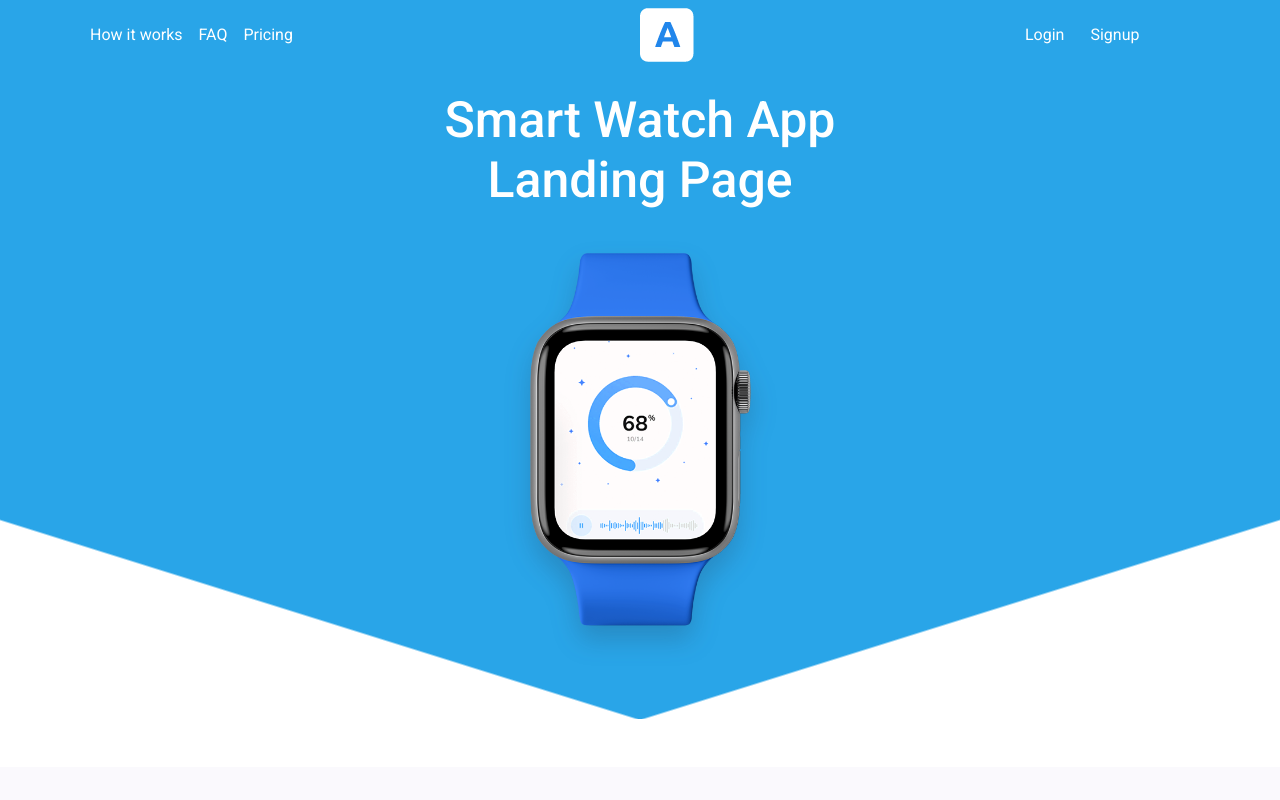
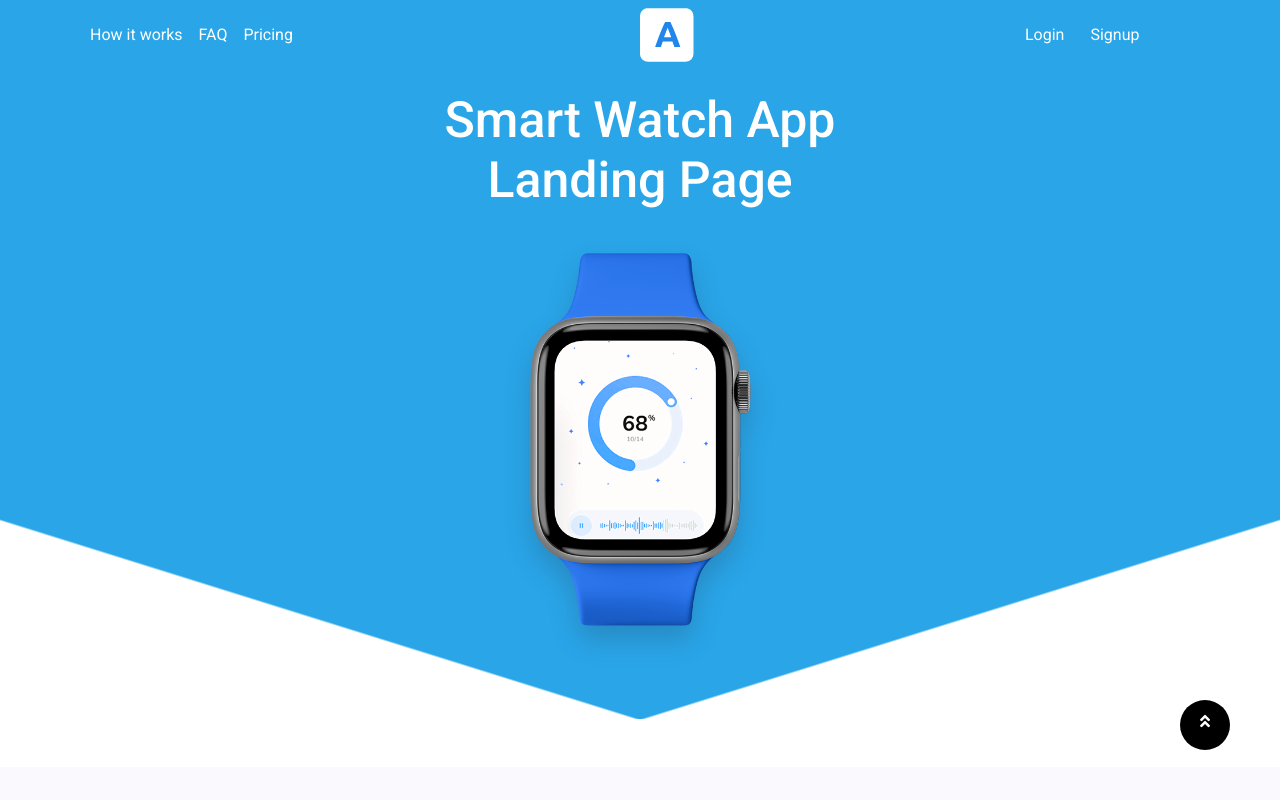
Before and after one commit to webtecoder/smart-watch, a plain HTML site: page index.html in a window 1280 px wide. Shown: the top 800 px of the page. Drawn offline with nearby package versions, Linux system fonts and the light colour scheme.

Commit message:
added scroll top

```diff
--- a/index.html
+++ b/index.html
@@ -499,6 +499,14 @@
 		</div>
 	</section>
 <!--================================= FOOTER SECTION END ====================================-->
+
+<!-- =======================================SCROLL TO TOP =======================-->
+		<a href="javascript:void(0)" class="scroll-show" id="scroll">
+			<i class="fas fa-angle-double-up"></i>
+			<!-- TOP -->
+		</a>
+
+
 <script src="https://cdnjs.cloudflare.com/ajax/libs/popper.js/2.5.4/umd/popper.min.js"></script>
 <script src="https://cdnjs.cloudflare.com/ajax/libs/twitter-bootstrap/5.0.0-beta1/js/bootstrap.min.js"></script>
 <script type="text/javascript" src="//code.jquery.com/jquery-1.11.0.min.js"></script>
--- a/main.js
+++ b/main.js
@@ -5,17 +5,16 @@ $('.slider').slick({
     slidesToScroll: 1,
     autoplay: true,
     autoplaySpeed: 2000,
-    centerPadding: '0px',
+
     centerMode: true,
     prevArrow:'<i class="fas fa-arrow-left"></i>',
-
     nextArrow:'<i class="fas fa-arrow-right"></i>',
   });
 
   // start new section
   $('.device-slider').slick({
-      centerMode: true,
-  //   centerPadding: '60px',
+    centerMode: true,
+    centerPadding: '0px',
     slidesToShow: 4,
     slidesToScroll: 1,
     autoplay: true,
@@ -43,3 +42,21 @@ $('.slider').slick({
       }
     ]
   });
+
+
+
+  // scroll to top js
+  $(window).scroll(function(){
+    if($(this).scrollTop() > 200){
+      $('#scroll').addClass('scroll-show');
+    }
+    else{
+      $('#scroll').removeClass('scroll-show');
+    }
+  })
+
+  $('#scroll').click(function(){
+    $('html, body').animate({
+      scrollTop: 0
+    },500)
+  });
--- a/style.css
+++ b/style.css
@@ -345,3 +345,18 @@ hr:not([size]) {
     background-position: 50px -78px;
 }
 /* Latest post STYLE END */
+
+/* SCROLL TO TOP CSS */
+a.scroll-show {
+    position: fixed;
+    bottom: 50px;
+    right: 50px;
+    background: black;
+    padding: 10px;
+    border-radius: 50%;
+    width: 50px;
+    height: 50px;
+    text-align: center;
+    text-decoration: none;
+    color: #fff;
+}
```
